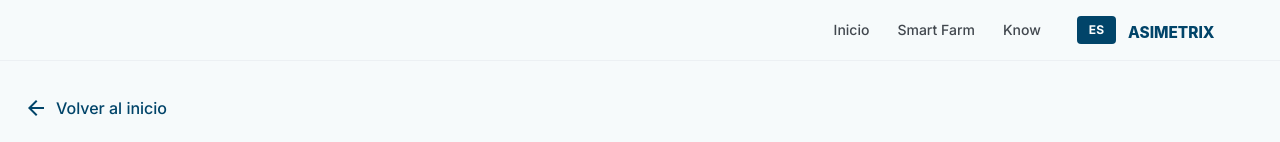
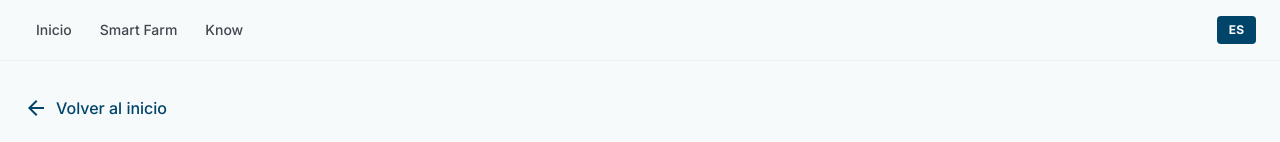
Before and after one commit to ComunicacionesAX/LandingPigVision, a plain HTML site: page componentes.html in a window 1280 px wide. Shown: the top 142 px of the page. Drawn offline with nearby package versions, Linux system fonts and the light colour scheme.

Commit message:
Move nav to left, remove logo from header

```diff
--- a/componentes.html
+++ b/componentes.html
@@ -85,7 +85,7 @@
 <body class="bg-surface font-body text-on-surface antialiased">
     <!-- Header -->
     <header class="bg-surface fixed top-0 w-full z-50 border-b border-outline-variant/20">
-        <div class="flex justify-end items-center gap-6 w-full px-6 py-3 mx-auto">
+        <div class="flex justify-between items-center w-full px-6 py-3 max-w-7xl mx-auto">
             <nav class="hidden md:flex items-center gap-1">
                 <a href="index.html" class="px-3 py-2 rounded-lg text-sm font-medium text-on-surface-variant hover:bg-primary-container/10 hover:text-primary transition-colors">Inicio</a>
                 <a href="https://asimetrix-hub.vercel.app/#" class="px-3 py-2 rounded-lg text-sm font-medium text-on-surface-variant hover:bg-primary-container/10 hover:text-primary transition-colors">Smart Farm</a>
@@ -93,9 +93,6 @@
             </nav>
             <div class="flex items-center gap-3">
                 <button onclick="toggleLanguage()" class="px-3 py-1.5 bg-primary text-white text-xs font-bold rounded-lg hover:bg-primary-container transition-colors">ES</button>
-                <a href="https://asimetrix-hub.vercel.app/#">
-                    <img src="logo-horizontal.svg" alt="Asimetrix" class="h-8">
-                </a>
             </div>
         </div>
     </header>
```
Also changed, not shown: configuracion.html (+1 -4 lines), index.html (+1 -4 lines), instalacion.html (+1 -4 lines), mantenimiento.html (+1 -4 lines).
